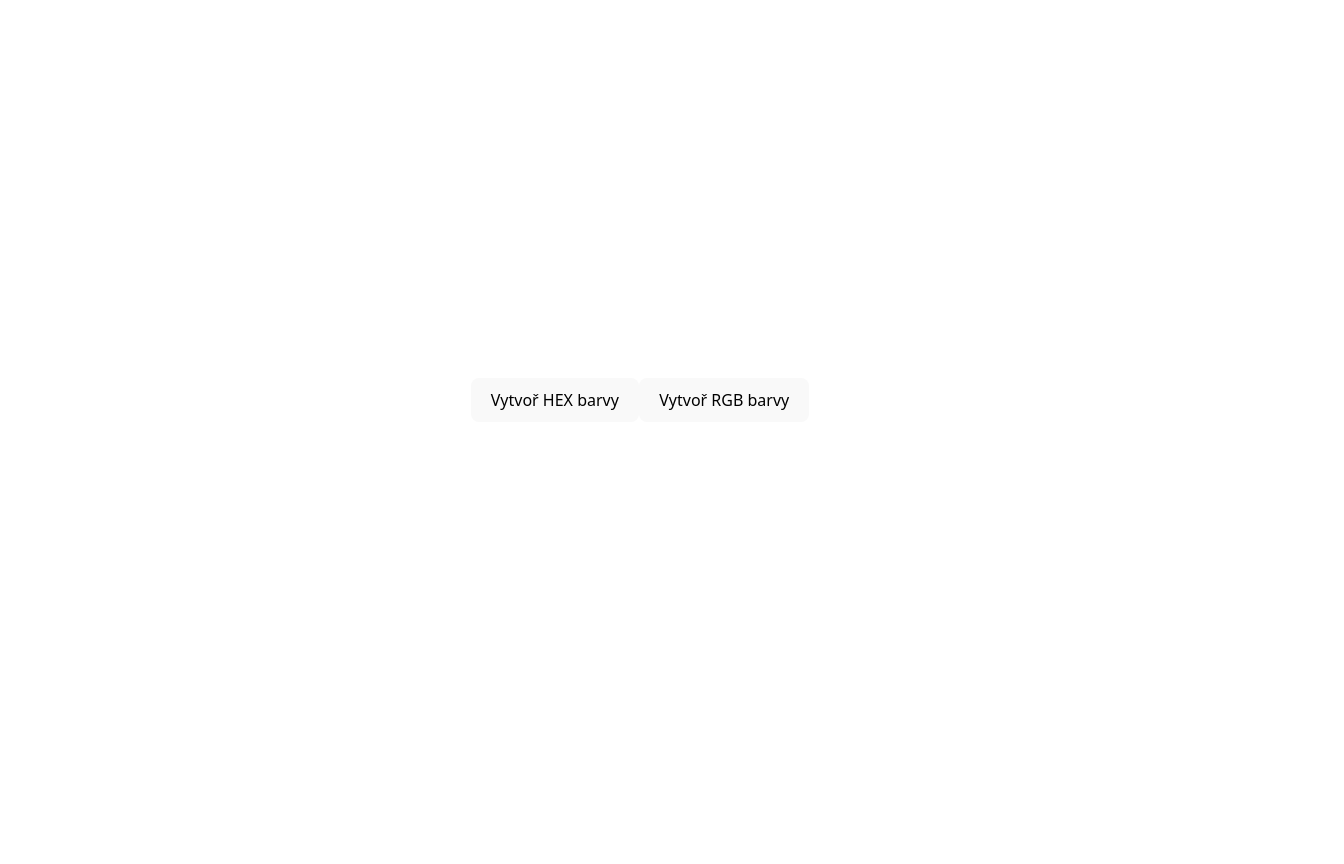
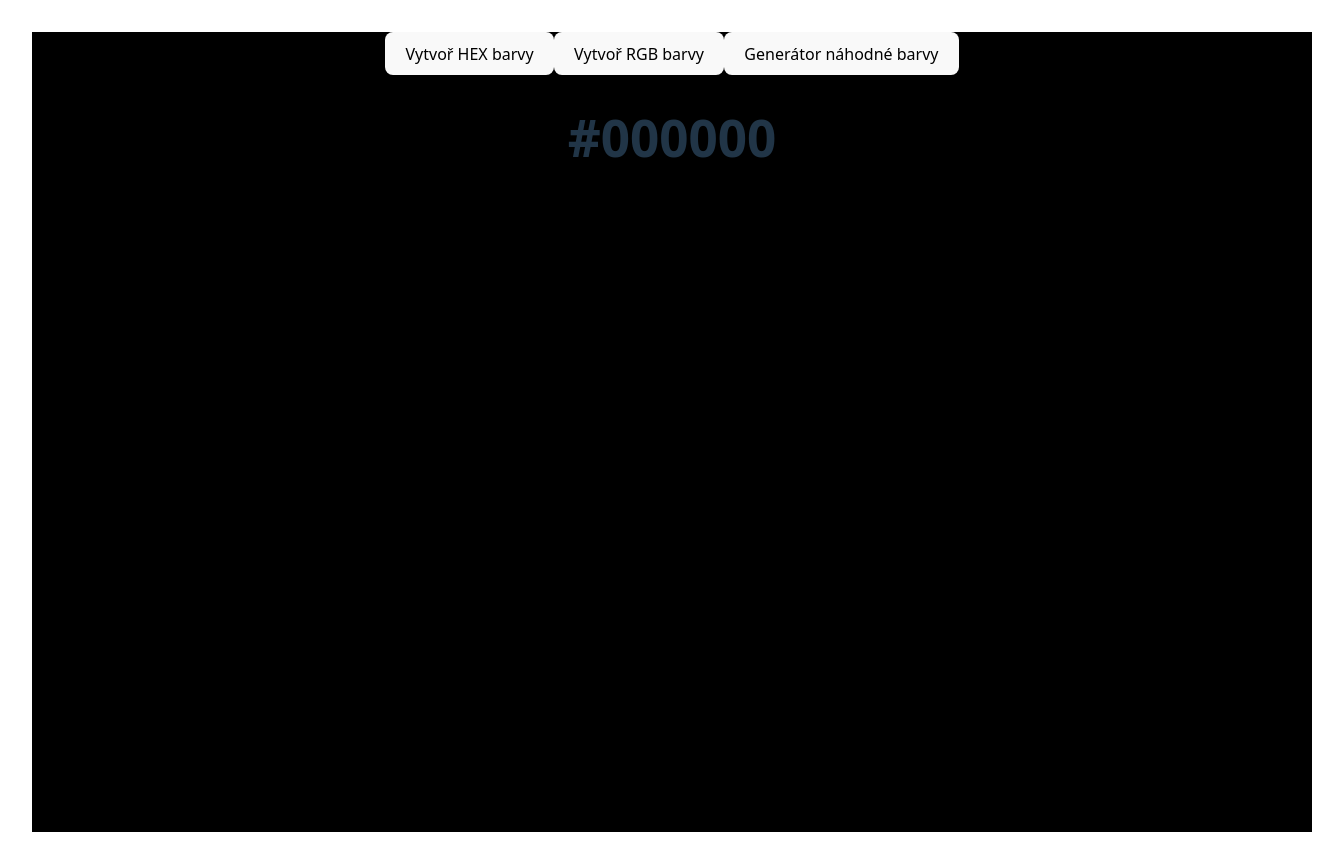
Before and after one commit to Barbora6/react-projects, a React (Vite) app in the folder react-projects/: page /randomcolor in a window 1280 px wide. Shown: the whole page, 1344 px wide, since content can reach past the window. Before the commit the page ends 800 px from the top, so only its background shows below. Built offline with nearby package versions, Linux system fonts and the light colour scheme.

Commit message:
button na generování náhodného čísla

```diff
--- a/react-projects/src/components/randomColor/RandomColor.jsx
+++ b/react-projects/src/components/randomColor/RandomColor.jsx
@@ -11,6 +11,7 @@ export const RandomColor = () => {
   const handleCreateRandomHexColor = () => {
     const hex = [0, 1, 2, 3, 4, 5, 6, 7, 8, 9, "A", "B", "C", "D", "E", "F"];
     let hexColor = "#";
+
     for (let i = 0; i < 6; i++) {
       hexColor += hex[vygenerujNahodnouBarvu(hex.length)];
     }
@@ -18,10 +19,35 @@ export const RandomColor = () => {
     setColor(hexColor);
   };
 
+  const handleCreateRandomRgbColor = () => {
+    const r = vygenerujNahodnouBarvu(256);
+    const g = vygenerujNahodnouBarvu(256);
+    const b = vygenerujNahodnouBarvu(256);
+
+    setColor(`rgb(${r}, ${g}, ${b})`);
+  };
+
   return (
-    <div>
+    <div
+      style={{
+        width: "100vw",
+        height: "100vh",
+        background: color
+      }}
+    >
       <button onClick={() => setTypeOfColor("hex")}>Vytvoř HEX barvy</button>
       <button onClick={() => setTypeOfColor("rgb")}>Vytvoř RGB barvy</button>
+      <button
+        onClick={
+          typeOfColor === "hex"
+            ? handleCreateRandomHexColor
+            : handleCreateRandomRgbColor
+        }
+      >
+        Generátor náhodné barvy
+      </button>
+
+      <h1>{color}</h1>
     </div>
   );
 };
```
